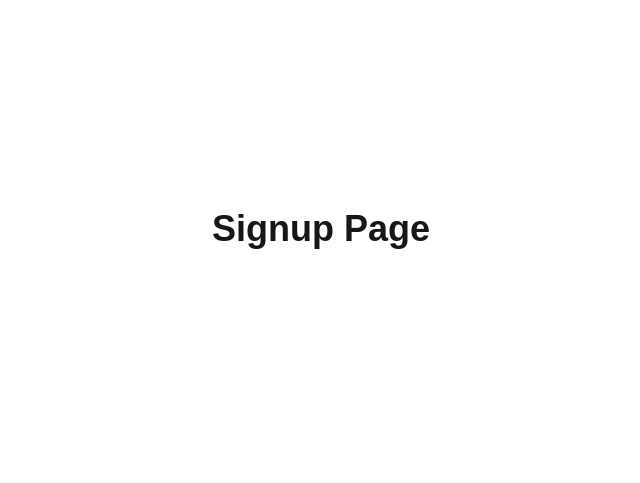
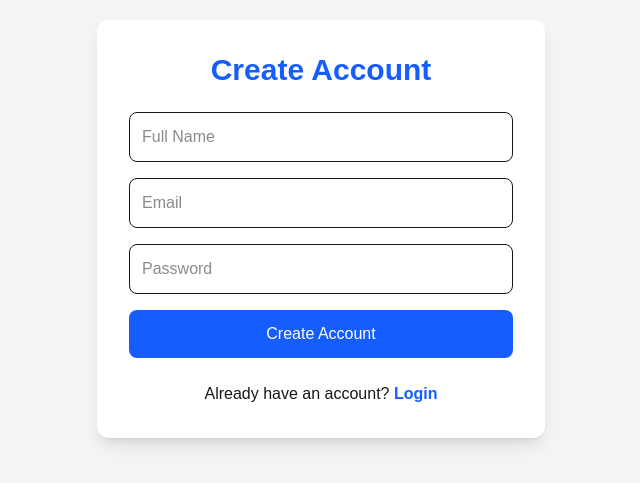
Before and after one commit to Nausheenmohammadi/talentflow-ai, a Next.js app: page /signup in a window 1280 px wide. Shown: the part 171-654 px from the top of the page, without its empty margins (319-959 px from the left). Built offline with nearby package versions, Linux system fonts and the light colour scheme.

Commit message:
feat: create login and signup pages

```diff
--- a/app/login/page.tsx
+++ b/app/login/page.tsx
@@ -1,9 +1,41 @@
+import Link from "next/link";
+
 export default function LoginPage() {
   return (
-    <main className="flex items-center justify-center min-h-screen bg-gray-100">
-      <h1 className="text-4xl font-bold text-blue-600">
-        Login Page
-      </h1>
+    <main className="min-h-screen flex items-center justify-center bg-gray-100">
+      <div className="bg-white p-8 rounded-xl shadow-lg w-full max-w-md">
+        <h1 className="text-3xl font-bold text-center text-blue-600">
+          Login
+        </h1>
+
+        <form className="mt-6 space-y-4">
+          <input
+            type="email"
+            placeholder="Email"
+            className="w-full border rounded-lg p-3"
+          />
+
+          <input
+            type="password"
+            placeholder="Password"
+            className="w-full border rounded-lg p-3"
+          />
+
+          <button
+            type="submit"
+            className="w-full bg-blue-600 text-white py-3 rounded-lg hover:bg-blue-700"
+          >
+            Login
+          </button>
+        </form>
+
+        <p className="text-center mt-6">
+          Don't have an account?{" "}
+          <Link href="/signup" className="text-blue-600 font-semibold">
+            Sign Up
+          </Link>
+        </p>
+      </div>
     </main>
   );
 }
--- a/app/signup/page.tsx
+++ b/app/signup/page.tsx
@@ -1,7 +1,47 @@
+import Link from "next/link";
+
 export default function SignupPage() {
   return (
-    <main className="flex items-center justify-center min-h-screen">
-      <h1 className="text-4xl font-bold">Signup Page</h1>
+    <main className="min-h-screen flex items-center justify-center bg-gray-100">
+      <div className="bg-white p-8 rounded-xl shadow-lg w-full max-w-md">
+        <h1 className="text-3xl font-bold text-center text-blue-600">
+          Create Account
+        </h1>
+
+        <form className="mt-6 space-y-4">
+          <input
+            type="text"
+            placeholder="Full Name"
+            className="w-full border rounded-lg p-3"
+          />
+
+          <input
+            type="email"
+            placeholder="Email"
+            className="w-full border rounded-lg p-3"
+          />
+
+          <input
+            type="password"
+            placeholder="Password"
+            className="w-full border rounded-lg p-3"
+          />
+
+          <button
+            type="submit"
+            className="w-full bg-blue-600 text-white py-3 rounded-lg hover:bg-blue-700"
+          >
+            Create Account
+          </button>
+        </form>
+
+        <p className="text-center mt-6">
+          Already have an account?{" "}
+          <Link href="/login" className="text-blue-600 font-semibold">
+            Login
+          </Link>
+        </p>
+      </div>
     </main>
   );
 }
```
